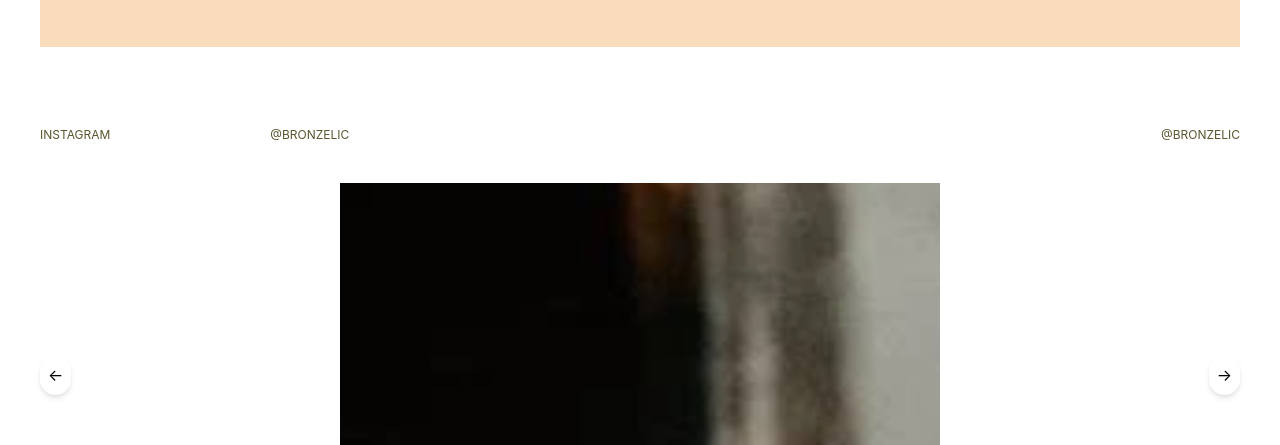
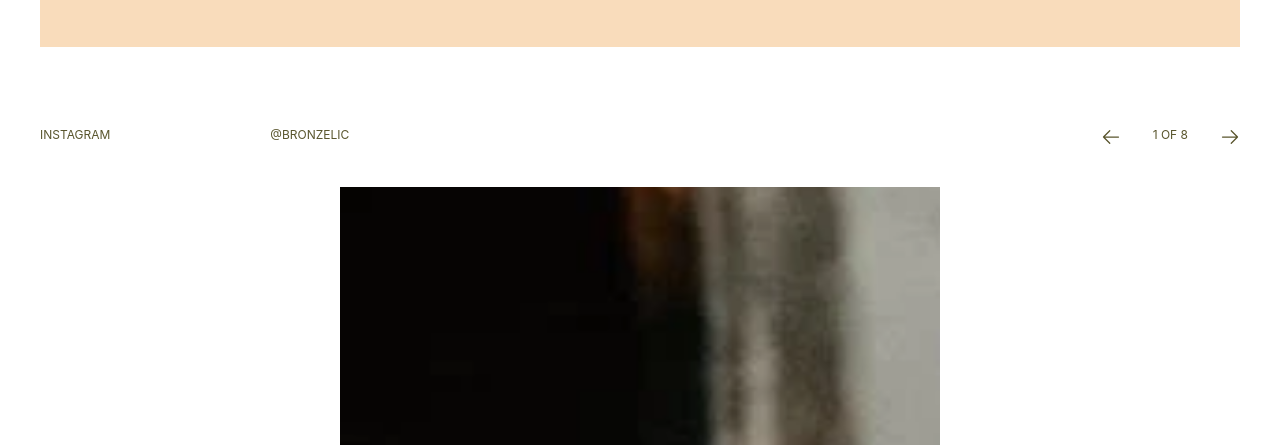
Before and after one commit to thomas-hdqr/bronzelic, a Next.js app: page / in a window 1280 px wide. Shown: the part 3980-4425 px from the top of the page. Built offline with nearby package versions, Linux system fonts and the light colour scheme.

Commit message:
index number done

```diff
--- a/components/instagram.jsx
+++ b/components/instagram.jsx
@@ -1,5 +1,9 @@
 import { React, useState } from 'react'
 import Image from 'next/image'
+import {
+  ArrowLeftIcon,
+  ArrowRightIcon,
+ } from '@heroicons/react/24/outline'
 
 const images = [
   '/insta1.jpeg',
@@ -32,19 +36,24 @@ function Instagram() {
           <p className="inline-block">instagram</p>
           <p className="inline-block">@bronzelic</p>
         </div>
-        <div className="w-full flex justify-end">
-          <p className="inline-block">@bronzelic</p>
+        <div className="w-full flex justify-end space-x-8">
+          <ArrowLeftIcon
+            className='h-5 cursor-pointer'
+            onClick={handlePrev}
+          />
+          <p className="">
+             {currentIndex + 1} of {images.length}
+          </p>
+          <ArrowRightIcon
+            className='h-5 cursor-pointer'
+            onClick={handleNext}
+          />
         </div>
       </div>
 
 
       <div className="relative w-full flex justify-center items-center">
-      <button
-        className="absolute left-0 bg-white p-2 rounded-full shadow-md hover:bg-gray-200 focus:outline-none"
-        onClick={handlePrev}
-      >
-        &larr;
-      </button>
+
 
       <div className="w-1/2 flex scrollbar-none overflow-x-auto py-10 cursor-grab">
         <div
@@ -61,12 +70,7 @@ function Instagram() {
         </div>
       </div>
 
-      <button
-        className="absolute right-0 bg-white p-2 rounded-full shadow-md hover:bg-gray-200 focus:outline-none"
-        onClick={handleNext}
-      >
-        &rarr;
-      </button>
+
     </div>
 
     </div>
```
